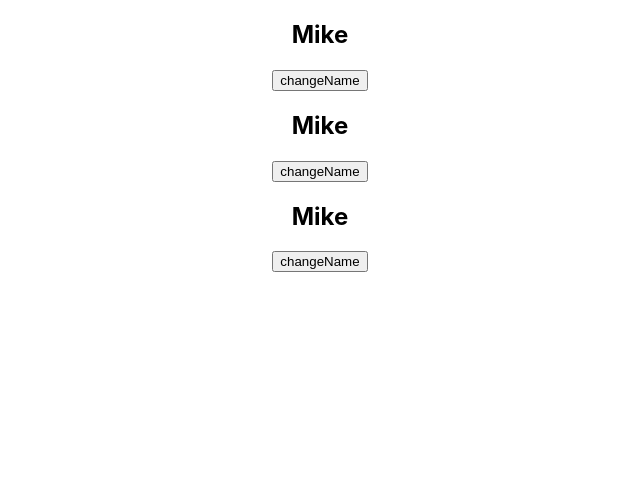
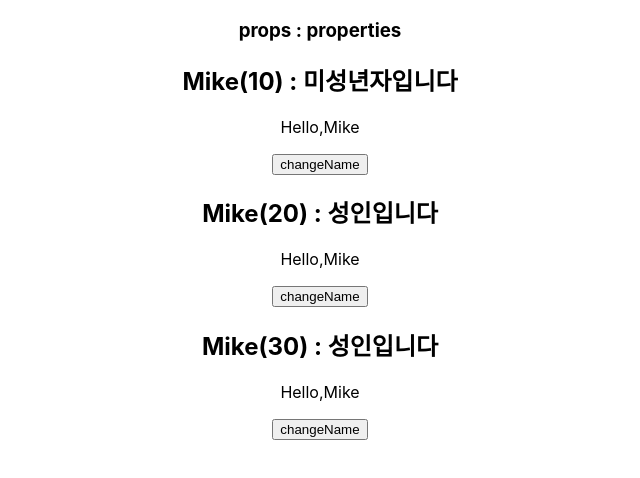
Before and after one commit to rudeodud/ReactStudy, a React (Create React App) app in the folder vocarudeodud/: page / in a window 1280 px wide. Shown: the top 478 px of the page, without its empty margins (320-960 px from the left). Built offline with nearby package versions, Linux system fonts and the light colour scheme.

Commit message:
202604020_1

```diff
--- a/vocarudeodud/src/App.js
+++ b/vocarudeodud/src/App.js
@@ -3,9 +3,10 @@ import Hellow from './components/Hellow'
 function App() {
   return (
     <div className="App">
-      <Hellow />
-      <Hellow />
-      <Hellow />
+      <h3>props : properties</h3>
+      <Hellow age={10}/>
+      <Hellow age={20}/>
+      <Hellow age={30}/>
     </div>
   );
 }
--- a/vocarudeodud/src/components/Hellow.jsx
+++ b/vocarudeodud/src/components/Hellow.jsx
@@ -1,13 +1,15 @@
 import { useState } from "react";
+import UserName from "./UserName";
 
-export default function Hellow(){
-    //let name = "Mike"
+export default function Hellow({age}){
     const[name, setName] = useState('Mike');
+    const msg = age > 19 ? "성인입니다" : "미성년자입니다";
     return (
         <div>
-            <h2>{name}</h2>
+            <h2>{name}({age}) : {msg}</h2>
+            <UserName name={name} />
             <button onClick={()=>{
-                setName(name ==="Mike" ? "Jane" : "Mike")
+                setName(name ==="Mike" ? "jane" : "Mike")
             }}>changeName</button>
         </div>
     );}
--- /dev/null
+++ b/vocarudeodud/src/components/UserName.jsx
@@ -0,0 +1,3 @@
+export default function UserName({name}){
+    return <p>Hello,{name}</p>
+}
```
